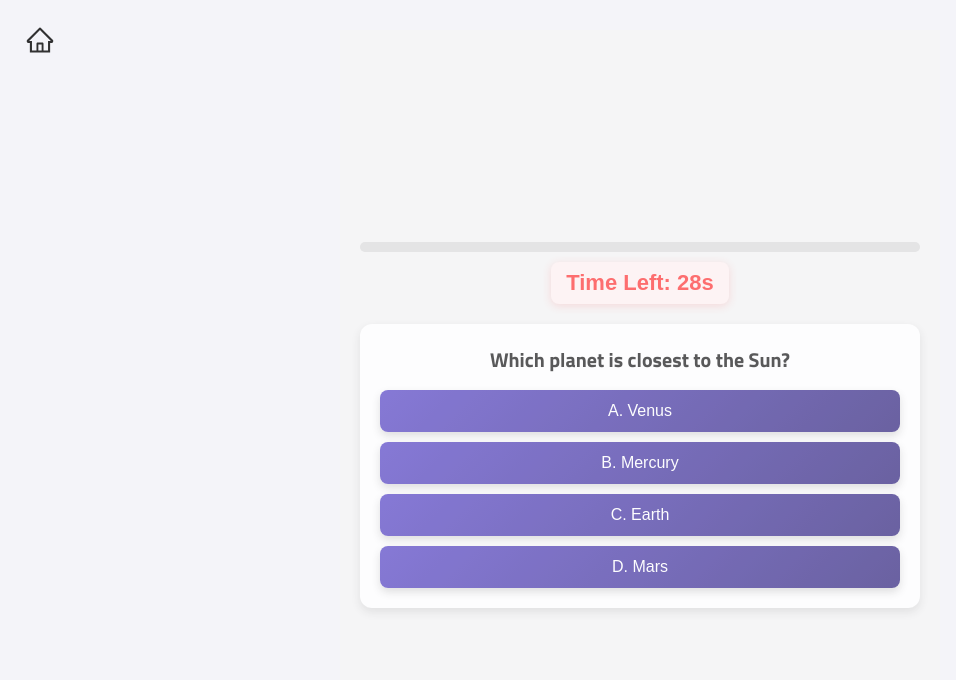
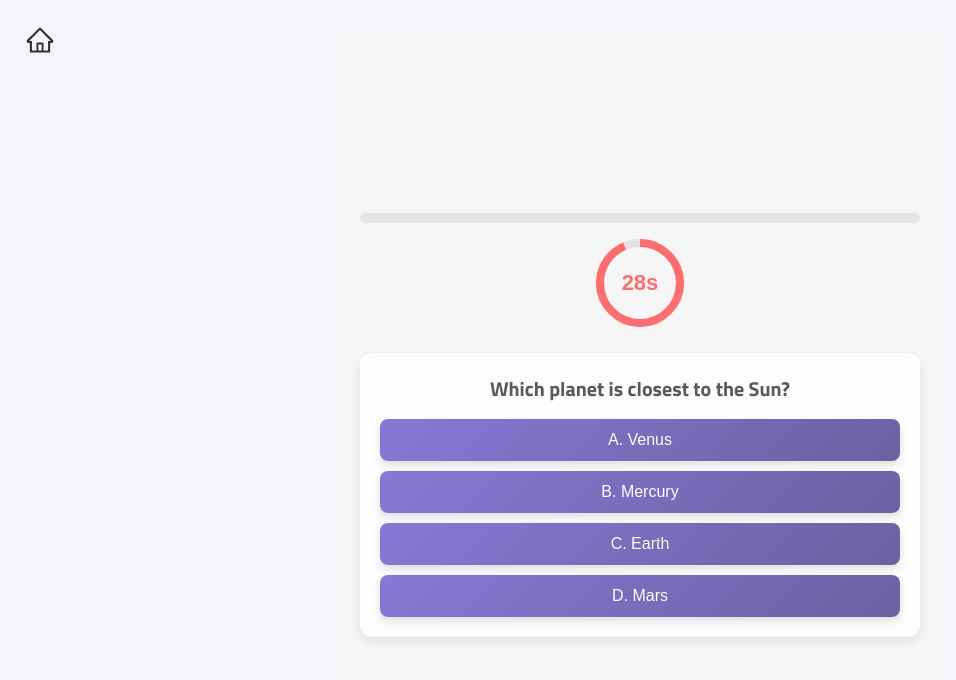
Before and after one commit to RiteshJha912/quizapp-assignment2, a React (Vite) app: page /quiz in a window 1280 px wide. Both pictures are taken after a click on the button "Let's GO!!". Shown: the top 680 px of the page, without its empty margins (0-956 px from the left). Built offline with nearby package versions, Linux system fonts and the light colour scheme; a web font is replaced by a local one.

Commit message:
10:timer updated -> final commit

```diff
--- a/src/components/Timer.jsx
+++ b/src/components/Timer.jsx
@@ -25,23 +25,40 @@ import styles from '../styles/Timer.module.css'
 
 function Timer({ duration, onTimeout }) {
   const [timeLeft, setTimeLeft] = useState(duration)
+  const percentage = (timeLeft / duration) * 100
 
   useEffect(() => {
     if (timeLeft === 0) {
-      onTimeout() // Call the provided timeout function when the countdown ends
+      onTimeout()
       return
     }
 
-    // Set a timeout to decrease the time left by 1 every second
     const timer = setTimeout(() => setTimeLeft(timeLeft - 1), 1000)
-
-    return () => clearTimeout(timer) // Cleanup function to avoid memory leaks
+    return () => clearTimeout(timer)
   }, [timeLeft, onTimeout])
 
   return (
-    <h3 className={`${styles.timer} ${timeLeft <= 5 ? styles.critical : ''}`}>
-      Time Left: {timeLeft}s
-    </h3>
+    <div className={styles.timerContainer}>
+      <svg className={styles.timerCircle} width='100' height='100'>
+        <circle cx='50' cy='50' r='40' className={styles.timerBackground} />
+        <circle
+          cx='50'
+          cy='50'
+          r='40'
+          className={styles.timerProgress}
+          style={{
+            strokeDashoffset: `calc(251 - (251 * ${percentage}) / 100)`,
+          }}
+        />
+      </svg>
+      <div
+        className={`${styles.timerText} ${
+          timeLeft <= 5 ? styles.critical : ''
+        }`}
+      >
+        {timeLeft}s
+      </div>
+    </div>
   )
 }
 
--- a/src/styles/Timer.module.css
+++ b/src/styles/Timer.module.css
@@ -1,41 +1,54 @@
-.timer {
+.timerContainer {
+    position: relative;
+    width: 100px;
+    height: 100px;
+    display: flex;
+    align-items: center;
+    justify-content: center;
+}
+
+.timerCircle {
+    transform: rotate(-90deg);
+}
+
+.timerBackground {
+    fill: none;
+    stroke: #ddd;
+    stroke-width: 8;
+}
+
+.timerProgress {
+    fill: none;
+    stroke: #ff4d4d;
+    stroke-width: 8;
+    stroke-dasharray: 251;
+    stroke-dashoffset: 0;
+    transition: stroke-dashoffset 1s linear;
+}
+
+.timerText {
+    position: absolute;
     font-size: 22px;
     font-weight: bold;
     color: #ff4d4d;
-    background: #fff3f3;
-    padding: 8px 15px;
-    border-radius: 8px;
-    display: inline-block;
-    box-shadow: 0px 2px 8px rgba(255, 77, 77, 0.2);
-    transition: color 0.3s ease, background 0.3s ease;
+    transition: color 0.3s ease-in-out;
 }
 
-/* Flashing effect when time is critical (last 5 seconds) */
+/* Blinking effect when time is critical */
 @keyframes blink {
-    0% {
+
+    0%,
+    100% {
         color: #ff4d4d;
-        background: #fff3f3;
     }
 
     50% {
         color: white;
-        background: #ff4d4d;
-    }
-
-    100% {
-        color: #ff4d4d;
-        background: #fff3f3;
     }
 }
 
 .critical {
     animation: blink 1s infinite;
+    font-size: 24px;
+    font-weight: bold;
 }
-
-/* Responsive Design */
-@media (max-width: 600px) {
-    .timer {
-        font-size: 18px;
-        padding: 6px 12px;
-    }
-}
```
